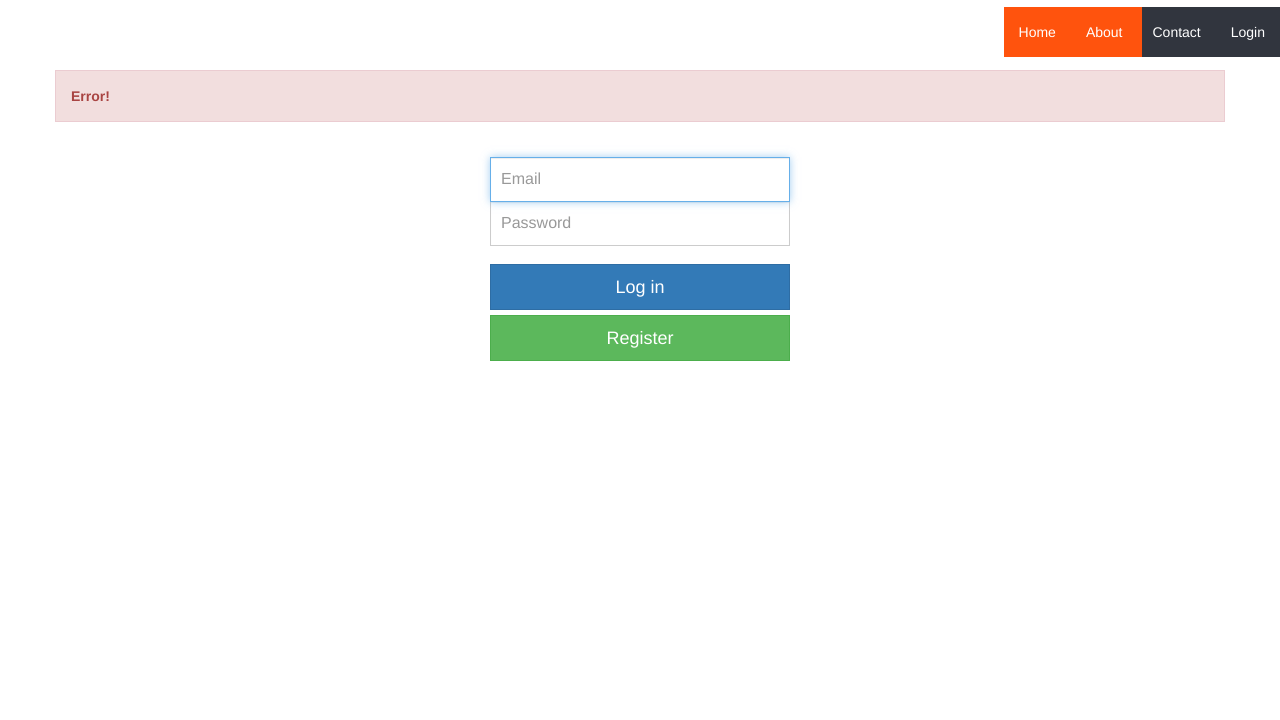
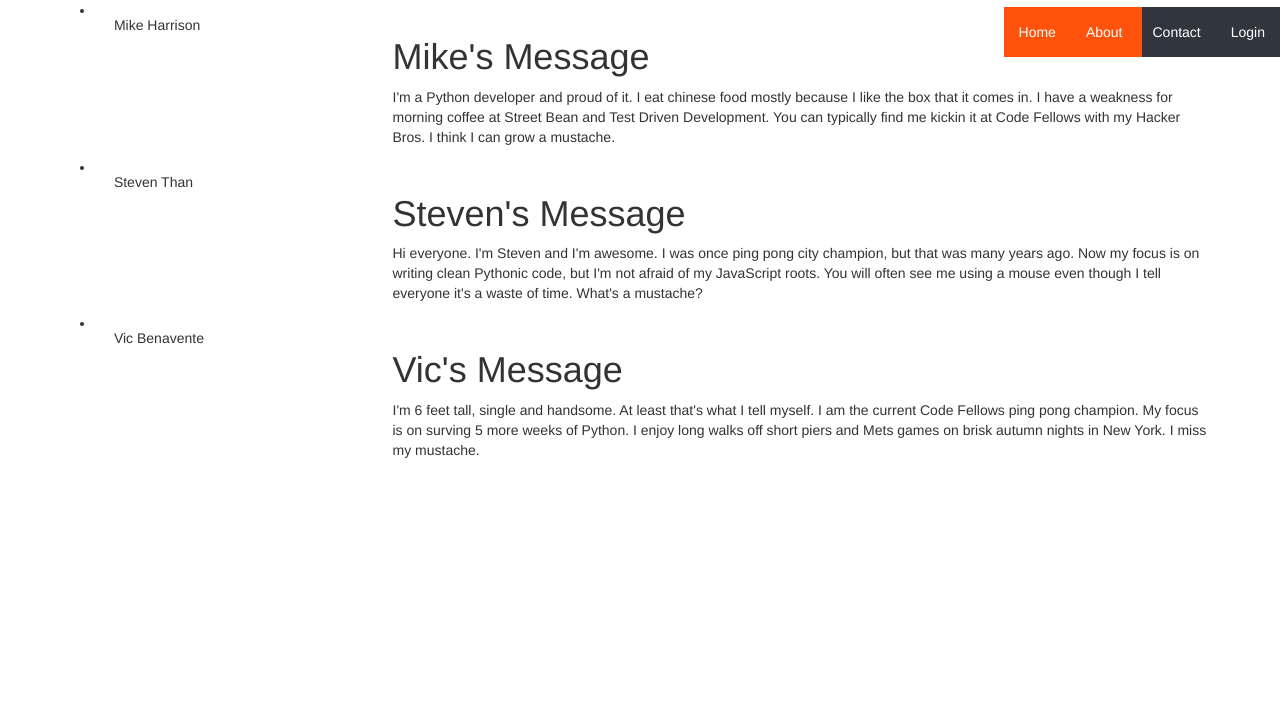
Before and after one commit to deal-thief/deal-thief, a Python web app: template deal_thief/templates/about.html in a window 1280 px wide. Shown: the top 720 px of the page. After the commit the page ends 458 px from the top, so only its background shows below. Run offline with Jinja, Linux system fonts and the light colour scheme; the template is opened without the code that fills it, so the values that code supplies are empty; some libraries are stand-ins or nearby versions.

Commit message:
added about page template and some styling for the blurbs

```diff
--- a/deal_thief/static/assets/css/modules.css
+++ b/deal_thief/static/assets/css/modules.css
@@ -161,3 +161,9 @@
 		margin-top: 1.82em;
 	}
 }
+
+#about-page .blurb {
+	border: 1px solid;
+	background: linear-gradient(to right, #FF530D 50%, #31353E 50%);
+	color: #FFF;
+}
--- a/deal_thief/templates/about.html
+++ b/deal_thief/templates/about.html
@@ -1,18 +1,57 @@
 {% extends "base.html" %}
 {% block body %}
-<main id="login" class="container portal-main">
-  <section class="row">
-    {% if error != '' %}
-      <div class="alert alert-danger">
-        <strong>Error!</strong> {{ error }}
-      </div>
-    {% endif %}
-    <form action="" method="post" class="form-signin">
-      <input type="email" name="email" id="email" class="form-control" placeholder="Email" required autofocus>
-      <input type="password" name="password" id="password" class="form-control" placeholder="Password" required>
-      <button class="btn btn-lg btn-primary btn-block" type="submit">Log in</button>
-      <a href="/register" class="btn btn-lg btn-success btn-block">Register</a>
-    </form>
-  </section>
+<main id="about-page" class="container">
+  <div>
+    <ul>
+      <li class="row">
+        <div class="col-md-3">
+          <img src=""/>
+          Mike Harrison
+        </div>
+        <div class="col-md-9">
+          <p class="blurb">
+            <h1>Mike's Message</h1>
+            I'm a Python developer and proud of it.
+            I eat chinese food mostly because I like the box that it comes in.
+            I have a weakness for morning coffee at Street Bean and Test Driven Development.
+            You can typically find me kickin it at Code Fellows with my Hacker Bros.
+            I think I can grow a mustache.
+          </p>
+        <div>
+      </li>
+      <li class="row">
+        <div class="col-md-3">
+          <img src=""/>
+          Steven Than
+        </div>
+        <div class="col-md-9">
+          <p class="blurb">
+            <h1>Steven's Message</h1>
+            Hi everyone. I'm Steven and I'm awesome.
+            I was once ping pong city champion, but that was many years ago.
+            Now my focus is on writing clean Pythonic code, but I'm not afraid of my JavaScript roots.
+            You will often see me using a mouse even though I tell everyone it's a waste of time.
+            What's a mustache?
+          </p>
+        </div>
+      </li>
+      <li class="row">
+        <div class="col-md-3">
+          <img src=""/>
+          Vic Benavente
+        </div>
+        <div class="col-md-9">
+          <p class="blurb">
+            <h1>Vic's Message</h1>
+            I'm 6 feet tall, single and handsome.  At least that's what I tell myself.
+            I am the current Code Fellows ping pong champion.
+            My focus is on surving 5 more weeks of Python.
+            I enjoy long walks off short piers and Mets games on brisk autumn nights in New York.
+            I miss my mustache.
+          </p>
+        </div>
+      </li>
+    </ul>
+  </div>
 </main>
 {% endblock %}
```
